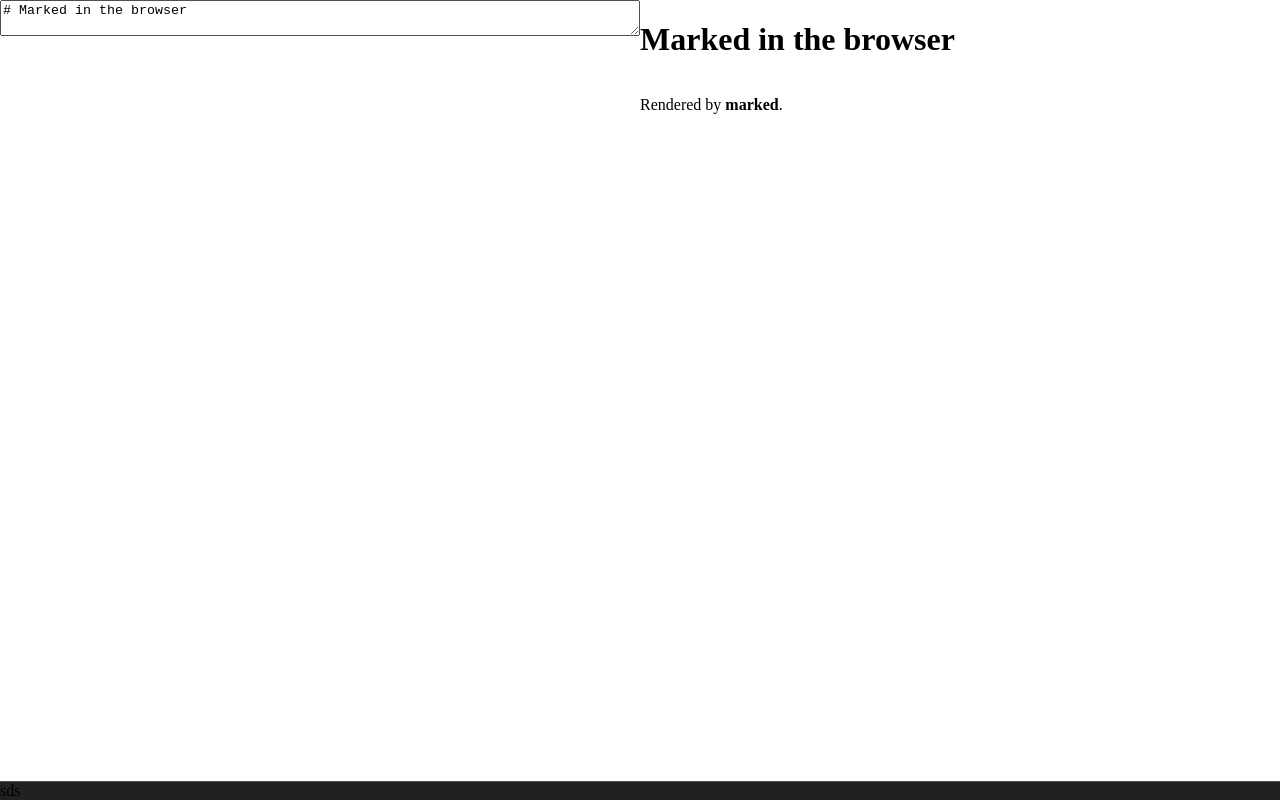
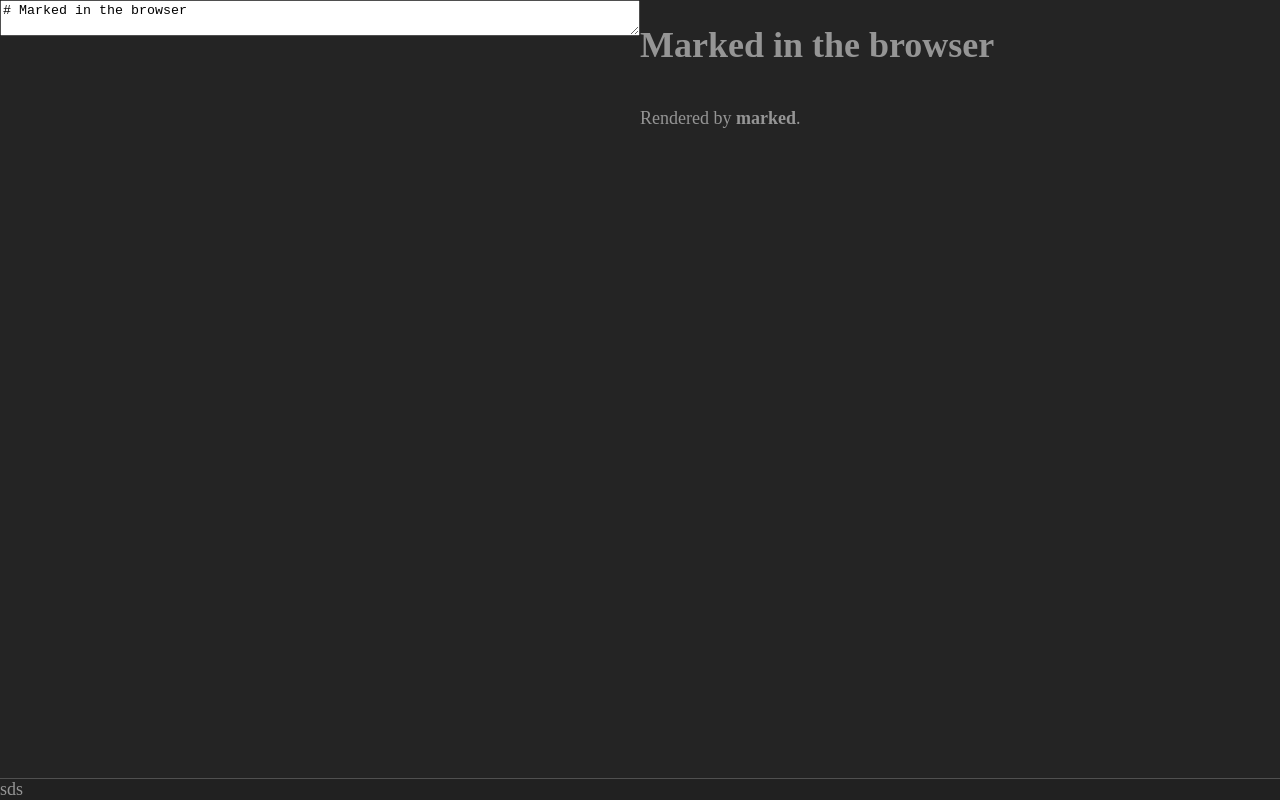
Before and after one commit to danilin-em/NEWTAB.md, a website built with webpack: page src/index.html in a window 1280 px wide. Built offline with nearby package versions, Linux system fonts and the light colour scheme; some packages are replaced by stand-ins of ours; no server answers.

Commit message:
add general styles

```diff
--- a/src/main.css
+++ b/src/main.css
@@ -2,6 +2,9 @@
     height:100%;
     margin:0;
     padding: 0;
+    font-size: 18px;
+    background: rgb(36, 36, 36);
+    color: rgb(149, 149, 149);
 }
 div {
     margin: 0;
```
